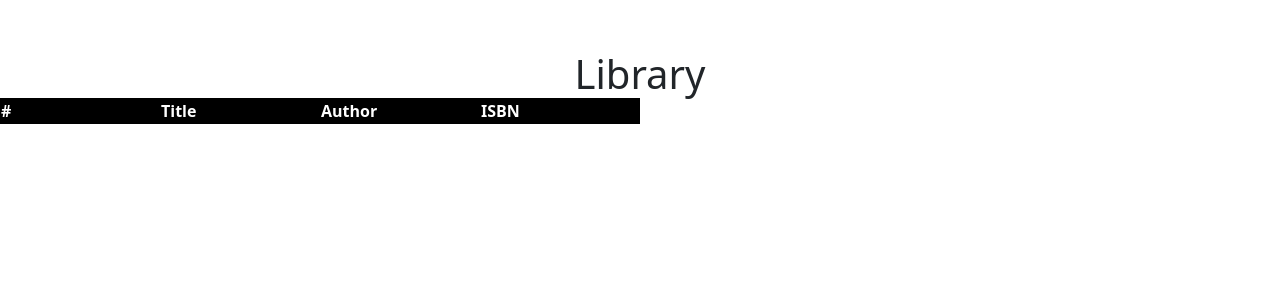
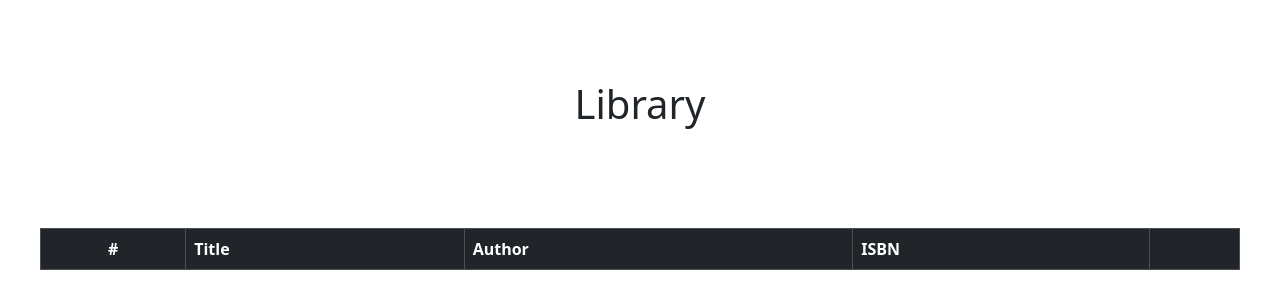
Before and after one commit to ZVKubajak/book-page, a React (Vite) app in the folder client/: page /library in a window 1280 px wide. Shown: the top 308 px of the page. Built offline with nearby package versions, Linux system fonts and the light colour scheme.

Commit message:
Added Optional Test Values and Basic Bootstrap Styled CSS

```diff
--- a/client/src/pages/Library.tsx
+++ b/client/src/pages/Library.tsx
@@ -1,5 +1,7 @@
 import { useState } from "react";
 import { Book } from "../utils/bookInterface.ts";
+import Button from "react-bootstrap/Button";
+import Table from "react-bootstrap/Table";
 import "./css/Library.css";
 
 const Library = () => {
@@ -8,6 +10,31 @@ const Library = () => {
 
     return savedBooks ? JSON.parse(savedBooks) : [];
   });
+
+  // TEST VALUES //
+
+  /*
+  const [books, setBooks] = useState<Book[]>([
+    {
+      bookId: 1,
+      title: "The Great Gatsby",
+      author: "F. Scott Fitzgerald",
+      isbn: "9780743273565",
+    },
+    {
+      bookId: 2,
+      title: "1984",
+      author: "George Orwell",
+      isbn: "9780451524935",
+    },
+    {
+      bookId: 3,
+      title: "To Kill a Mockingbird",
+      author: "Harper Lee",
+      isbn: "9780061120084",
+    },
+  ]);
+  */
 
   const removeBook = (index: number) => {
     const updatedBooks = books.filter((_, i) => i !== index);
@@ -19,35 +46,36 @@ const Library = () => {
   books.forEach((book, index) => {
     rows.push(
       <tr>
-        <td>{book.bookId}</td>
+        <td className="center">{book.bookId}</td>
         <td>{book.title}</td>
         <td>{book.author}</td>
         <td>{book.isbn}</td>
-        <td>
-          <button id="remove-book" onClick={() => removeBook(index)}>
+        <td className="center">
+          <Button variant="danger" onClick={() => removeBook(index)}>
             Remove
-          </button>
+          </Button>
         </td>
       </tr>
     );
   });
 
   return (
-    <div id="library-container">
+    <div id="library">
       <h1>Library</h1>
 
       <main>
-        <table>
+        <Table striped bordered hover variant="dark">
           <thead>
             <tr>
-              <th>#</th>
+              <th className="center">#</th>
               <th>Title</th>
               <th>Author</th>
               <th>ISBN</th>
+              <th></th>
             </tr>
           </thead>
           <tbody>{rows}</tbody>
-        </table>
+        </Table>
       </main>
     </div>
   );
--- a/client/src/pages/css/Library.css
+++ b/client/src/pages/css/Library.css
@@ -1,29 +1,13 @@
-#library-container h1 {
+#library h1 {
   text-align: center;
-  padding-top: 50px;
+  padding: 80px 0 100px 0;
 }
 
-.book-row {
-  height: 50px;
+main {
+  width: 150vh;
+  margin: auto;
 }
 
-table {
-  width: 80vh;
-  table-layout: fixed;
+.center {
+  text-align: center
 }
-
-tr {
-  border-radius: 10px;
-  background-color: #000;
-  color: white;
-}
-
-td {
-  min-width: 80px;
-  text-align: center;
-  padding: 0px 10px;
-}
-
-tbody tr:nth-child(odd) {
-  background-color: #333333;
-}
```
